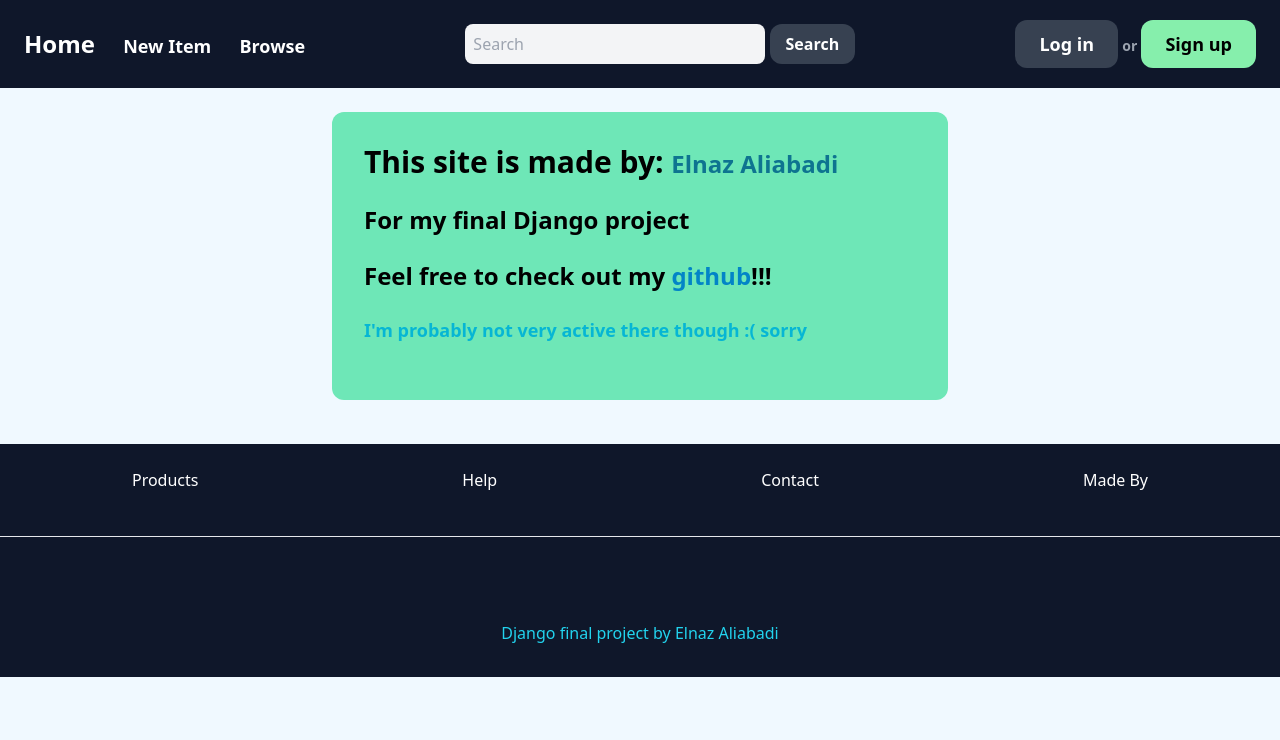
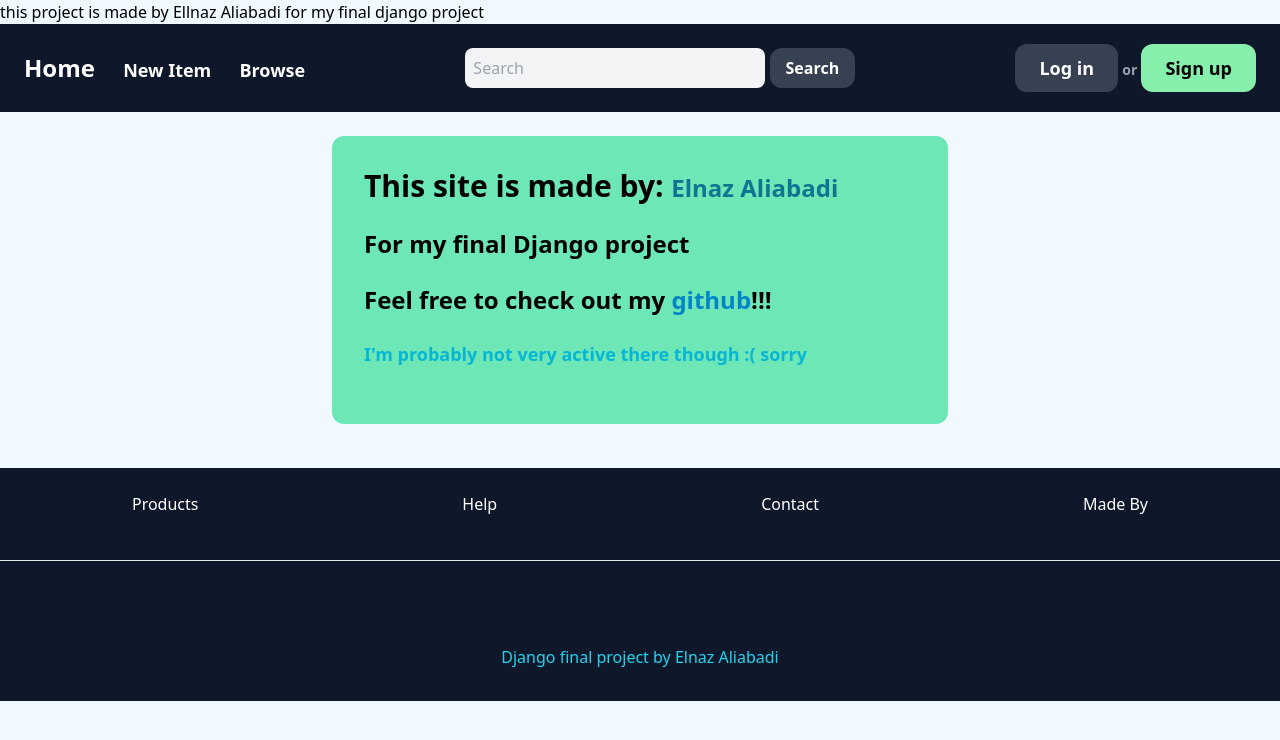
Before and after one commit to angelii-ii/django-final, a Django app: page /contact/ in a window 1280 px wide. Shown: the top 740 px of the page. Run offline with Django 5.2, Linux system fonts and the light colour scheme; some libraries are stand-ins or nearby versions.

```diff
--- a/homepage/templates/homepage/base.html
+++ b/homepage/templates/homepage/base.html
@@ -1,6 +1,7 @@
 <!DOCTYPE html>
 <html lang="en">
 <head>
+    this project is made by Ellnaz Aliabadi for my final django project
     <meta charset="UTF-8">
     <meta name="viewport" content="width=device-width, initial-scale=1.0">
     <script src="https://cdn.tailwindcss.com"></script>
```
